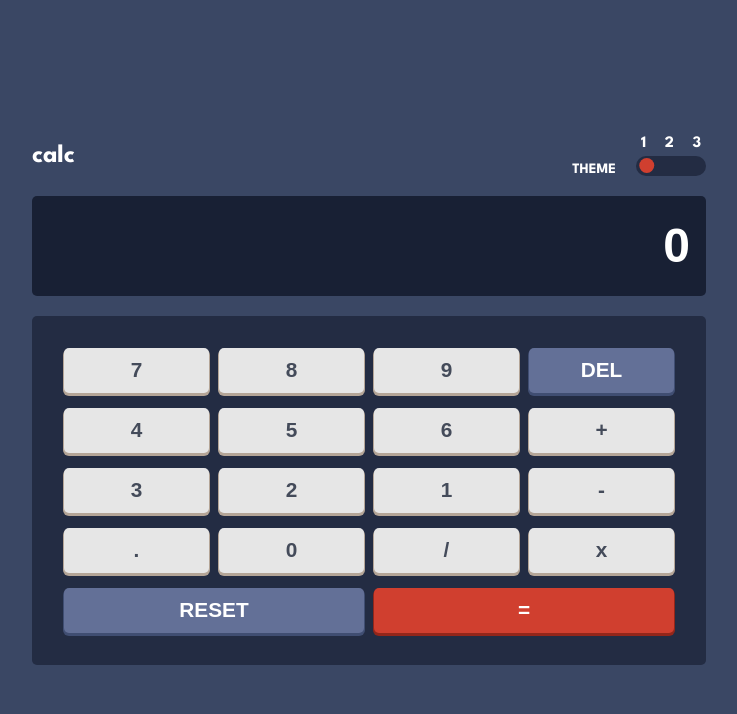
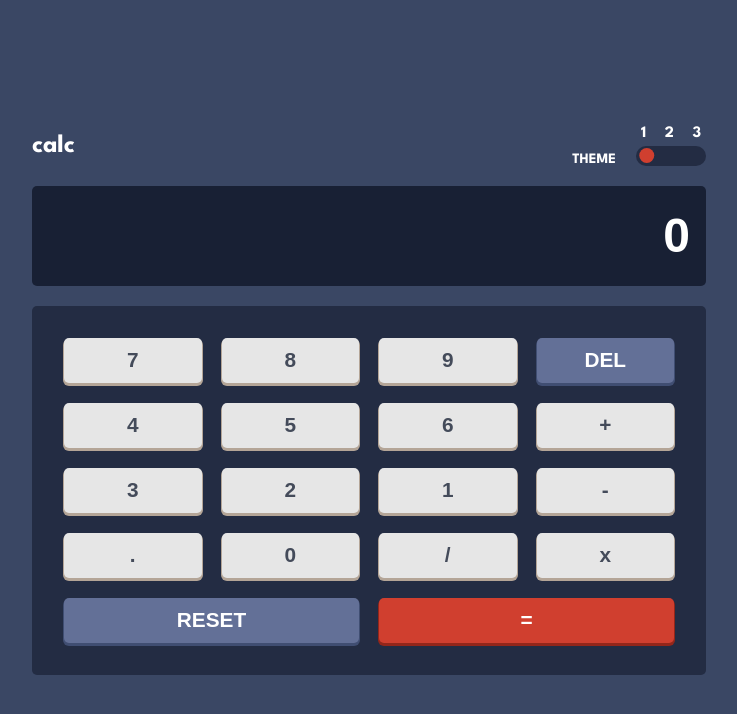
Before and after one commit to developer-luizcarlos/calculator-app, a Next.js app: page / in a window 1280 px wide. Shown: the top 714 px of the page, without its empty margins (308-1045 px from the left). Built offline with nearby package versions, Linux system fonts and the light colour scheme.

Commit message:
refact: turn used gap value in a css variable

```diff
--- a/src/components/Calculator/styles.css
+++ b/src/components/Calculator/styles.css
@@ -1,3 +1,7 @@
+:root {
+  --gap: 20px;
+}
+
 .calculator {
   background-color: var(--main-background);
   display: flex;
@@ -9,7 +13,7 @@
 
 .calculator__body {
   display: grid;
-  row-gap: 20px;
+  row-gap: var(--gap);
   width: 70vw;
   min-width: 450px;
   max-width: 600px;
@@ -19,7 +23,7 @@
   background-color: var(--keypad-background);
   border-radius: 5px;
   display: grid;
-  gap: 15px 0;
+  gap: var(--gap);
   padding: 2rem;
 }
 
@@ -34,5 +38,5 @@
 .keypad__num-keys-container,
 .keypad__calc-state-btns-container {
   display: grid;
-  gap: 15px 10px;
+  gap: var(--gap);
 }
```
